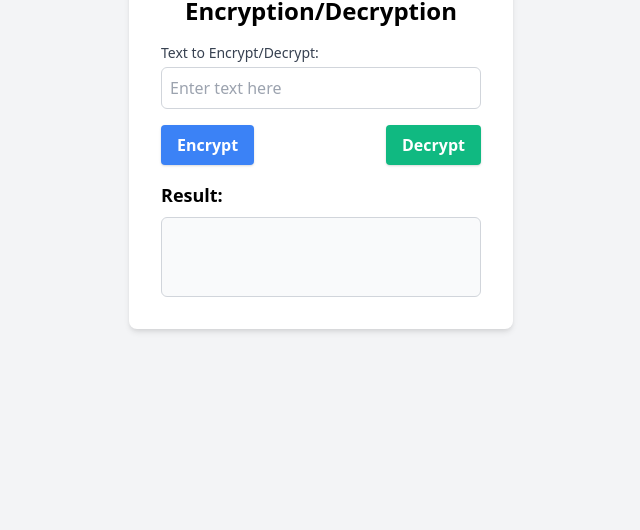
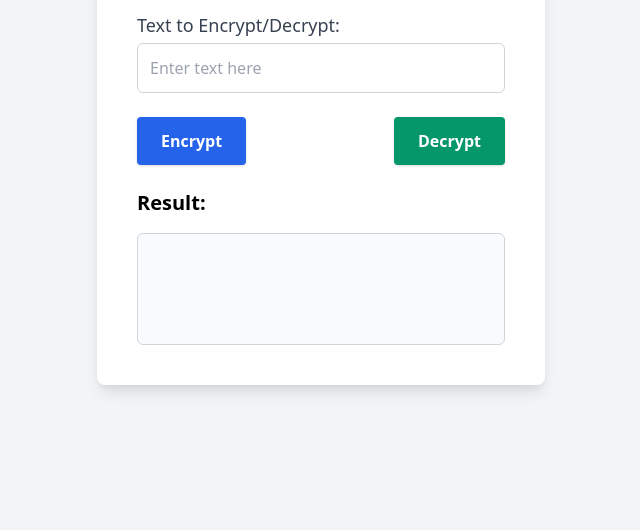
Before and after one commit to Tiaanggp/tugas_ekripsi, a website: page index.html in a window 1280 px wide. Shown: the part 270-800 px from the top of the page, without its empty margins (319-959 px from the left). Drawn offline with nearby package versions, Linux system fonts and the light colour scheme.

Commit message:
Update index.html

```diff
--- a/index.html
+++ b/index.html
@@ -12,21 +12,21 @@
 </head>
 
 <body class="bg-gray-100 flex items-center justify-center min-h-screen">
-    <div class="bg-white shadow-md rounded-lg p-8 w-96">
-        <h1 class="text-2xl font-bold mb-4 text-center">RSA Encryption/Decryption</h1>
+    <div class="bg-white shadow-lg rounded-lg p-10 w-1/2 max-w-md"> <!-- Increased padding and width -->
+        <h1 class="text-3xl font-bold mb-6 text-center">RSA Encryption/Decryption</h1> <!-- Increased title size -->
 
-        <div class="mb-4">
-            <label for="inputText" class="block text-sm font-medium text-gray-700">Text to Encrypt/Decrypt:</label>
-            <input type="text" id="inputText" class="mt-1 block w-full border border-gray-300 rounded-md p-2 focus:outline-none focus:ring focus:ring-blue-500" placeholder="Enter text here">
+        <div class="mb-6">
+            <label for="inputText" class="block text-lg font-medium text-gray-700">Text to Encrypt/Decrypt:</label> <!-- Increased label size -->
+            <input type="text" id="inputText" class="mt-1 block w-full border border-gray-300 rounded-md p-3 focus:outline-none focus:ring focus:ring-blue-500" placeholder="Enter text here"> <!-- Increased padding -->
         </div>
 
-        <div class="flex justify-between mb-4">
-            <button id="encryptButton" class="bg-blue-500 text-white font-semibold py-2 px-4 rounded shadow hover:bg-blue-600 transition duration-200">Encrypt</button>
-            <button id="decryptButton" class="bg-green-500 text-white font-semibold py-2 px-4 rounded shadow hover:bg-green-600 transition duration-200">Decrypt</button>
+        <div class="flex justify-between mb-6">
+            <button id="encryptButton" class="bg-blue-600 text-white font-semibold py-3 px-6 rounded shadow hover:bg-blue-700 transition duration-200">Encrypt</button> <!-- Increased padding -->
+            <button id="decryptButton" class="bg-green-600 text-white font-semibold py-3 px-6 rounded shadow hover:bg-green-700 transition duration-200">Decrypt</button> <!-- Increased padding -->
         </div>
 
-        <h2 class="text-lg font-semibold mb-2">Result:</h2>
-        <p id="result" class="border p-2 bg-gray-50 border-gray-300 rounded-md h-20 overflow-auto"></p>
+        <h2 class="text-xl font-semibold mb-4">Result:</h2> <!-- Increased subtitle size -->
+        <p id="result" class="border p-4 bg-gray-50 border-gray-300 rounded-md h-28 overflow-auto"></p> <!-- Increased height and padding -->
     </div>
 
     <script>
```
